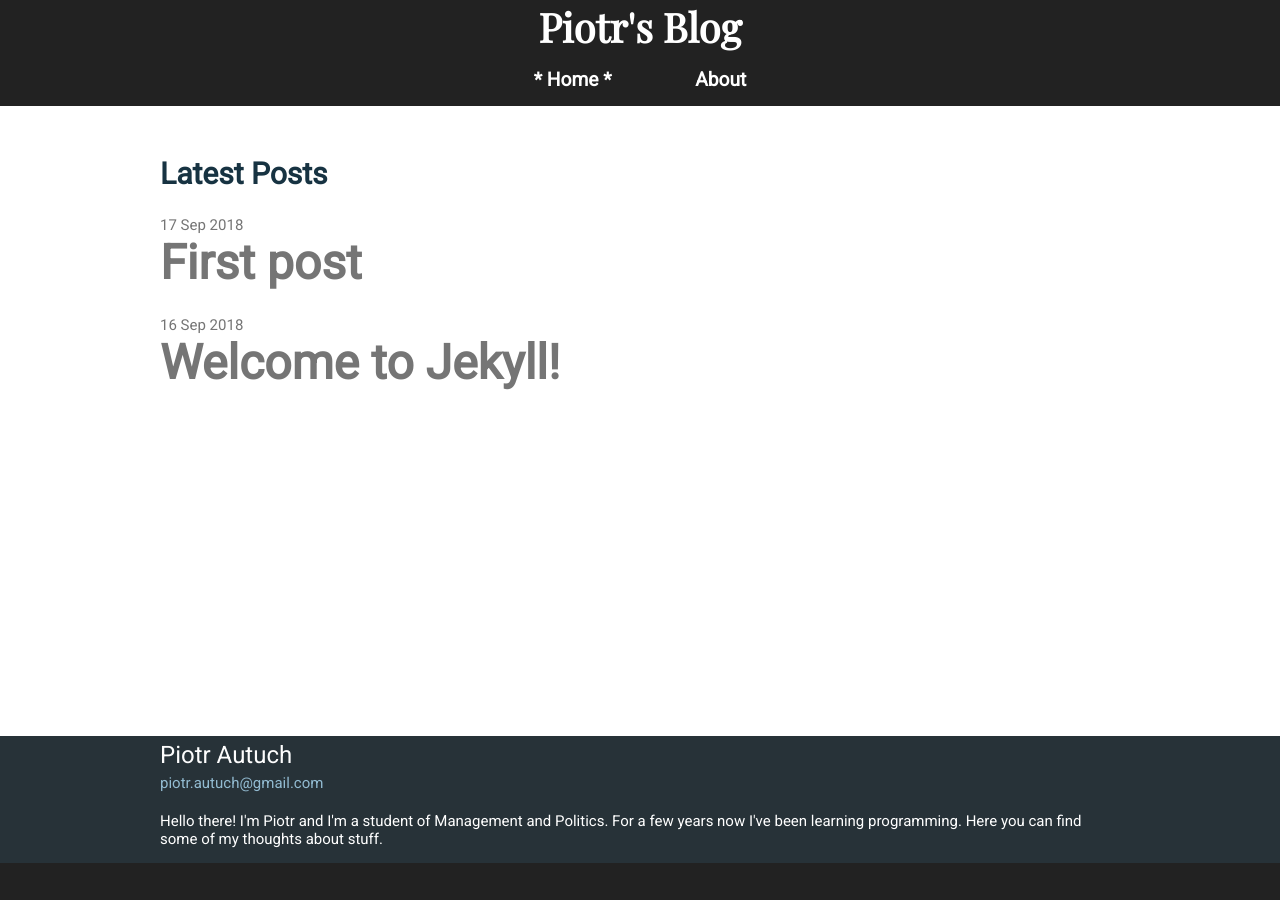
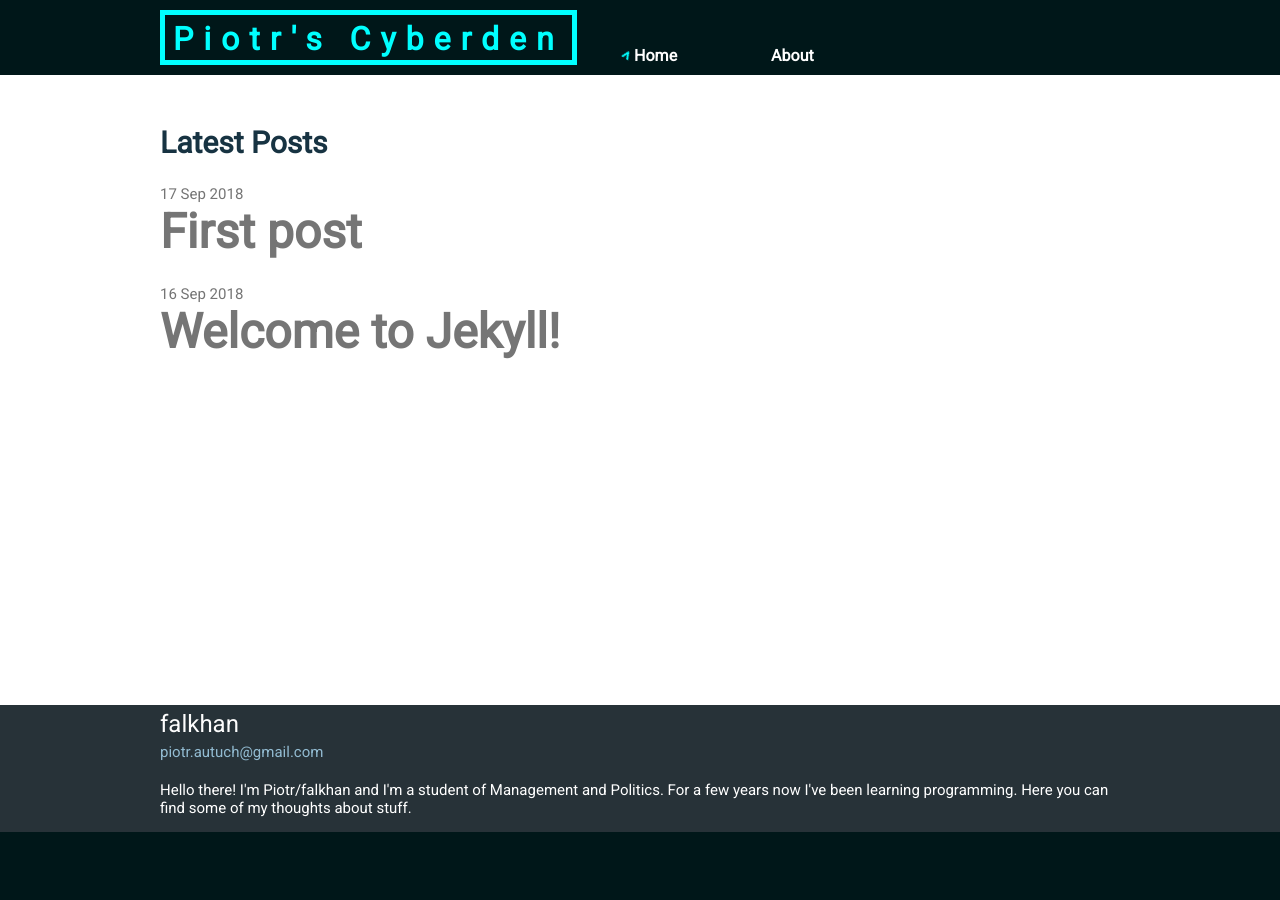
Before and after one commit to piotrautuch/piotrautuch.github.io, a Jekyll site: the page built from index.md, in a window 1280 px wide. Built offline with Jekyll 4.4.1, drawn with Linux system fonts in a browser that asks for light colours.

Commit message:
Change header to cyberpunkish colors

```diff
--- a/_config.yml
+++ b/_config.yml
@@ -13,11 +13,11 @@
 # you will see them accessed via {{ site.title }}, {{ site.email }}, and so on.
 # You can create any custom variable you would like, and they will be accessible
 # in the templates via {{ site.myvariable }}.
-title: Piotr's Blog
+title: Piotr's Cyberden
 email: piotr.autuch@gmail.com
-author: Piotr Autuch
+author: falkhan
 description: >- # this means to ignore newlines until "baseurl:"
-  Hello there! I'm Piotr and I'm a student of Management and Politics.
+  Hello there! I'm Piotr/falkhan and I'm a student of Management and Politics.
   For a few years now I've been learning programming.
   Here you can find some of my thoughts about stuff.
 baseurl: "" # the subpath of your site, e.g. /blog
--- a/_includes/navigation.html
+++ b/_includes/navigation.html
@@ -1,5 +1,5 @@
-<header class="main-header" role="banner">
-  <div class="wrapper">
+<header class="main-header wrapper flex-container" role="banner">
+<!--  <div class="wrapper"> -->
     <h1>{{ site.title }}</h1>
     <nav role="navigation">
         {% for item in site.data.navigation %}
--- a/_sass/main.scss
+++ b/_sass/main.scss
@@ -38,7 +38,7 @@ body {
   display: flex;
   flex-direction: column;
   min-height: 100vh;
-  background-color: $dark-black;
+  background-color: $dark-cyan;
   font-size: $font-size;
 }
 
@@ -54,28 +54,53 @@ body {
 
 //------------------------------------
 // Navbar
+
 nav {
-  padding-bottom: 5px;
+  float: right;
   text-align: center;
+  margin-bottom: 10px;
   a {
-    margin: 0 3vw;
-    font-size: 1.2rem;
+    margin: 0 auto;
+    font-size: 1rem;
     font-weight: bold;
     color: white;
-    padding: 5px 15px;
-    //border: 2px solid white;
+    padding: 5px 20px;
+
     &:hover{
-      //border-top: 2px solid $dark-black;
-      color: $accent-lighter;
+      color: cyan;
+    }
+  }
+
+
+  @keyframes total_rotate{
+    from {
+      -webkit-transform: rotate(0deg);
+      -moz-transform: rotate(0deg);
+      -o-transform: rotate(0deg);
+      -ms-transform: rotate(0deg);
+      transform: rotate(0deg);
+    }
+    to {
+      -webkit-transform: rotate(360deg);
+      -moz-transform: rotate(360deg);
+      -o-transform: rotate(360deg);
+      -ms-transform: rotate(360deg);
+      transform: rotate(360deg);
     }
   }
 
   #current{
-  //  background-color: white;
-  //  color: $dark-black;
-    &::before,&::after{
-      content: "*";
+  //  border-bottom: 2px solid cyan;
+    &::before{
+      color: cyan;
+      content:">";
+      display: inline-block;
+      animation-name: total_rotate;
+      animation-duration: 2.5s;
+      animation-iteration-count: infinite;
+      animation-timing-function: linear;
     }
+
   }
 
 
@@ -84,18 +109,27 @@ nav {
 
 //------------------------------------
 // * Header * //
+
+.flex-container{
+  display: inline-flex;
+  align-items: flex-end;
+  flex-wrap: wrap;
+}
+
 .main-header {
-  position: relative;
-  padding-bottom: 10px;
 
+  width: 100%;
+  display: inline-flex;
   h1 {
-    color: white;
-    font-family: $headline-font;
-    font-size: 2.5rem;
-    padding-bottom: 15px;
-    text-align: center;
-  //  text-decoration: underline;
+    word-wrap: break-word;
+    color: cyan;
+    font-size: 2rem;
+    font-family: 'Roboto', sans-serif;
+    padding: 5px 8px 2px 8px;
+    margin: 10px 0;
     font-weight: bold;
+    border: 5px solid cyan;
+    letter-spacing: 10px;
   //  border-bottom: 6px solid white;
 
   }
--- a/_sass/old-main.scss
+++ /dev/null
@@ -1,177 +0,0 @@
-// * VARIABLES * //
-@import "variables";
-//------------------------------------
-
-// * DEFAULTS * //
-body, h1, h2, h3, h4, h5, ol, ul, figure{
-  margin: 0;
-  padding: 0;
-}
-
-article, aside, footer, header, hgroup, main, nav, section {
-    display: block;
-}
-
-a {
-  text-decoration: none;
-  transition: color 0.5s;
-  -moz-transition:color 0.5s; /* Firefox 4 */
-  -webkit-transition:color 0.5s; /* Safari and Chrome */
-  -o-transition:color 0.5s; /* Opera */
-}
-
-h2 {
-  color: $accent;
-  font-family: $headline-font;
-  margin-top: 12px;
-}
-
-p {
-  margin-bottom: 5px;
-}
-
-ul {
-  list-style: none;
-}
-
-//------------------------------------
-// * Body * //
-body {
-  font-family: 'Roboto',sans-serif;
-  margin: 0;
-  display: flex;
-  flex-direction: column;
-  min-height: 100vh;
-}
-
-//------------------------------------
-// * Wrapper * //
-// This class wraps a div so that it fits mobile & large screens
-.wrapper {
-  padding: 0px 20px;
-  max-width: calc(100% - (40px));
-}
-
-@media screen and (min-width: 800px){
-  .wrapper{
-    margin: 0 auto;
-    padding: 0 80px;
-    max-width: calc(100% - (80px));
-  }
-}
-
-//------------------------------------
-// * Header * //
-.main-header {
-  position: relative;
-  min-height: 55px;
-  border-bottom: 1px solid black;
-  background-color: $secondary-color;
-  padding: 20px 0;
-
-
-  #current{
-    color: $accent;
-  }
-
-  .logo {
-    color: white;
-    font-family: $headline-font;
-    font-size: 30px;
-    text-decoration: none;
-    font-weight: bold;
-    line-height: 55px;
-  }
-
-  nav {
-    float: right;
-    line-height: 60px;
-
-    a {
-      font-weight: bold;
-      color: $text-color;
-      padding: 5px 12px;
-
-      &:hover{
-        color: $accent-lighter;
-      }
-    }
-
-  }
-
-}
-
-
-
-//------------------------------------
-// * Blog * //
-// List of all Posts
-main{
-  min-height: 500px;
-}
-.container {
-  box-sizing: border-box;
-  background-color: white;
-  color: $secondary-color;
-  padding: 30px 0;
-}
-
-
-// Individual posts
-.post{
-  //border-bottom: 2px solid black;
-  padding: 10px 0;
-  font-family: 'Roboto';
-  border-bottom: 1px solid $accent;
-
-  a{
-      color: $accent;
-    }
-
-}
-
-.post:last-of-type{
-  border-bottom: 0px;
-}
-
-//------------------------------------
-// * Footer * //
-// Footer includes short description and social media links
-footer{
-  background-color: $primary-color;
-  color: #fdfdfd;
-  li {
-    margin: 5px 0;
-  }
-}
-
-
-.author{
-  font-size: 1.2rem;
-  font-weight: 400;
-}
-
-.email-link{
-  color: $accent-lighter;
-  font-weight: bold;
-}
-
-
-.footer-heading{
-  padding: 15px 0;
-}
-
-.footer-column{
-  float: left;
-  margin-bottom: 15px;
-}
-.footer-column-1{
-  width: calc(50% - (30px/2));
-}
-.footer-column-2{
-  width: calc(50% - (30px/2));
-}
-.footer-column-3{
-  width: 100%;
-  color: white;
-}
--- a/_sass/variables.scss
+++ b/_sass/variables.scss
@@ -1,11 +1,13 @@
 // This file includes all variables for the layout
 // * FONTS * //
 @import url('https://fonts.googleapis.com/css?family=Playfair+Display|Roboto|Source+Sans+Pro');
-
+@import url('https://fonts.googleapis.com/css?family=Teko:500,600&subset=latin-ext');
 // * NEW COLORS * //
 $dark-black: #222;
 $dark-grey: #757575;
-
+$dark-cyan: #001719;
+$light-cyan: #00B8CF;
+$super-light: #00E3FF;
 
 // * COLOURS * //
 $primary-color: #273238;
@@ -17,5 +19,5 @@ $text-color: white;
 
 
 // * FONT VARIABLES * //
-$headline-font: 'Playfair Display',sans;
+$headline-font: 'Roboto',sans;
 $font-size: 15px;
```
Also changed, not shown: _includes/logo.html (deleted, +0 -13 lines).
